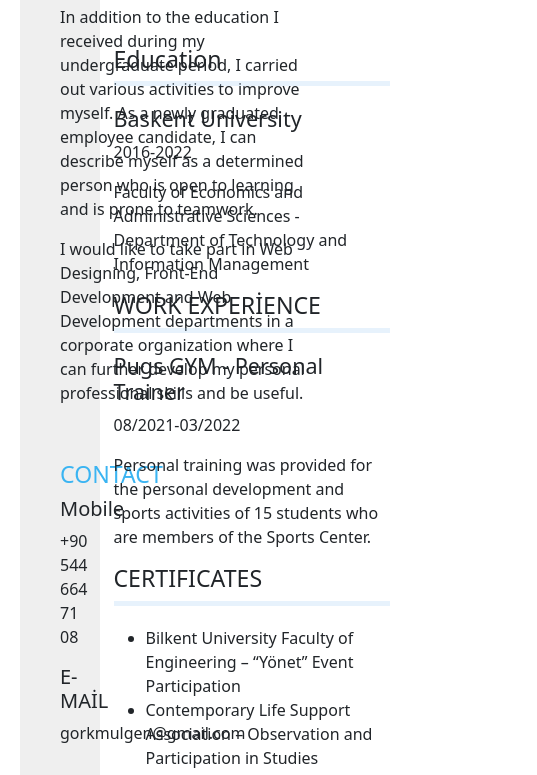
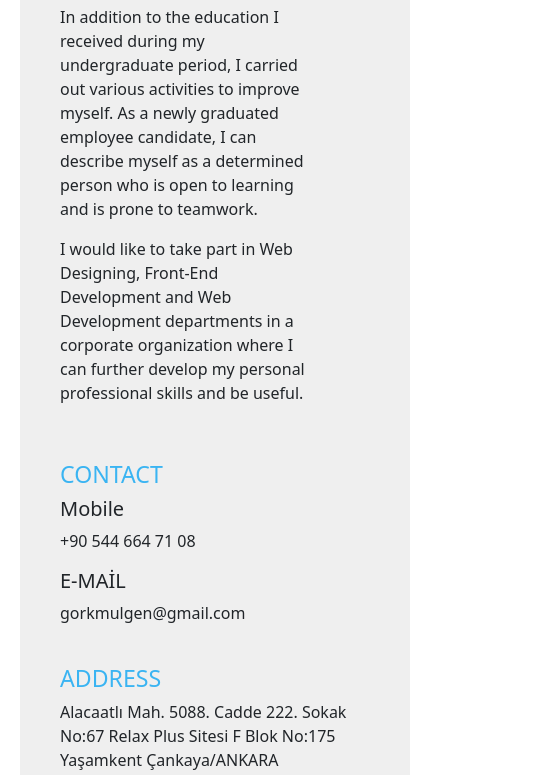
Before and after one commit to gorkemulgen/Resume, a plain HTML site: page index.html in a window 390 px wide. Shown: the part 421-1196 px from the top of the page, 537 px wide, since content can reach past the window. Drawn offline with nearby package versions, Linux system fonts and the light colour scheme.

Commit message:
Update index.html

```diff
--- a/index.html
+++ b/index.html
@@ -20,7 +20,7 @@
 
 
   <div class="row">
-    <div class="colomn col-3 summary-container">
+    <div class="colomn col-lg-3 col-sm-6 summary-container">
       <div class="summary">
 
         <img class="gorkemimg" src="imagescv/gorkem.png" alt="gorkem-img">
@@ -47,7 +47,7 @@
 
     </div>
 
-    <div class="colomn col-9 features-container">
+    <div class="colomn col-lg-9 col-sm-6 features-container">
       <div class="summary2">
        <h1>Gorkem Ulgen</h1>
        <div class="summary2-content">
```
